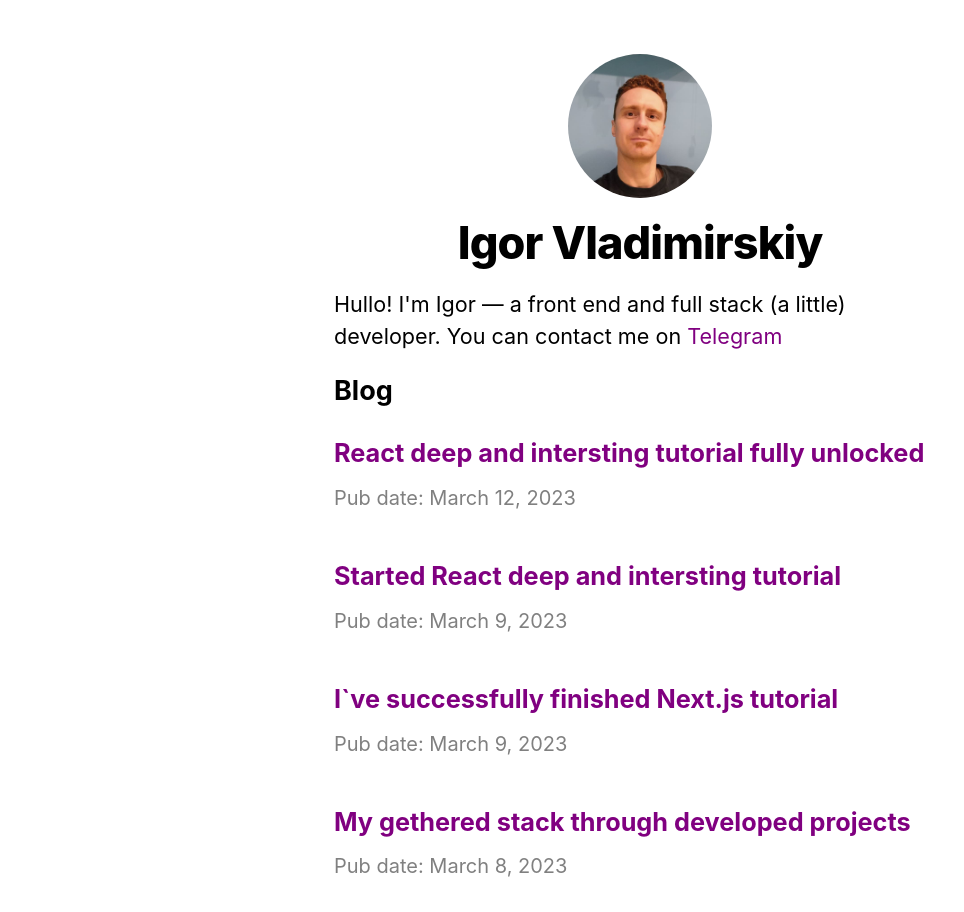
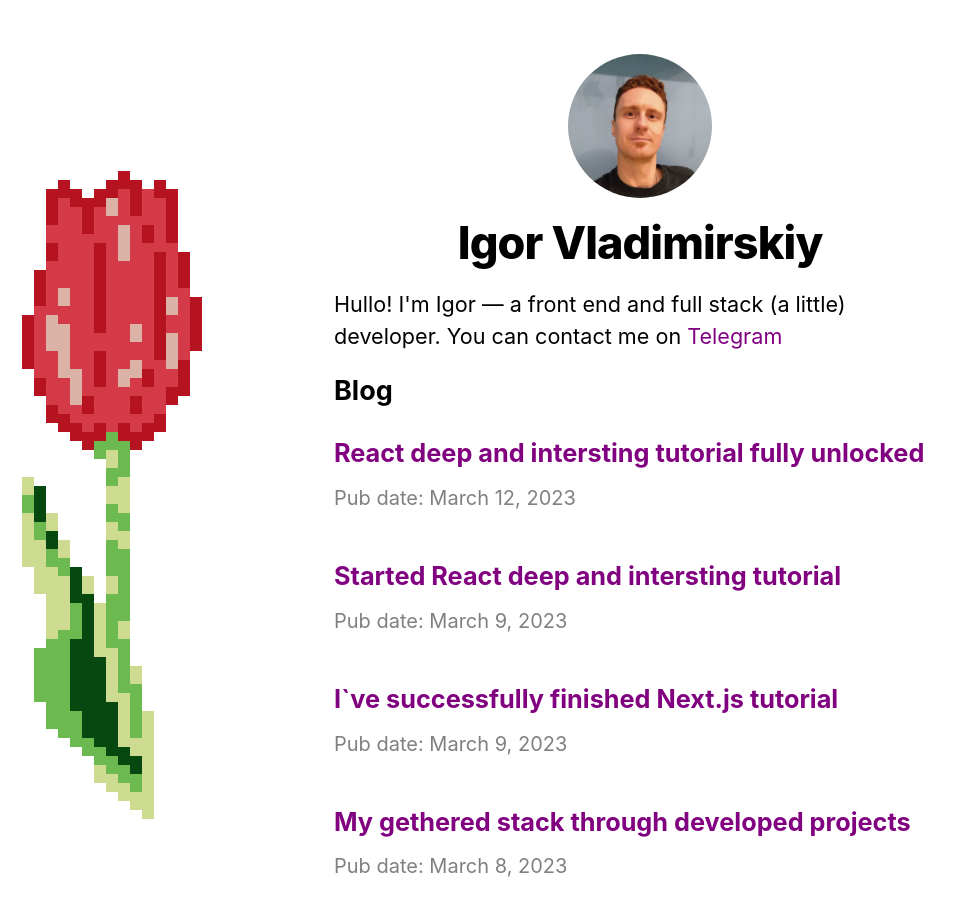
Before and after one commit to letulip/nextjs-blog, a Next.js app: page / in a window 1280 px wide. Shown: the top 912 px of the page, without its empty margins (0-964 px from the left). Built offline with nearby package versions, Linux system fonts and the light colour scheme.

Commit message:
feat: add background image to global

```diff
--- a/styles/global.css
+++ b/styles/global.css
@@ -48,3 +48,13 @@ button {
   padding: 0.5rem 1rem;
   font-weight: bold;
 }
+
+@media (min-width: 1024px) {
+  body {
+    background-image: url('../public/img/tulip-color-sm.svg');
+    background-repeat: no-repeat;
+    background-position: 2% 50%;
+    background-size: 180px;
+    background-attachment: fixed;
+  }
+}
```
